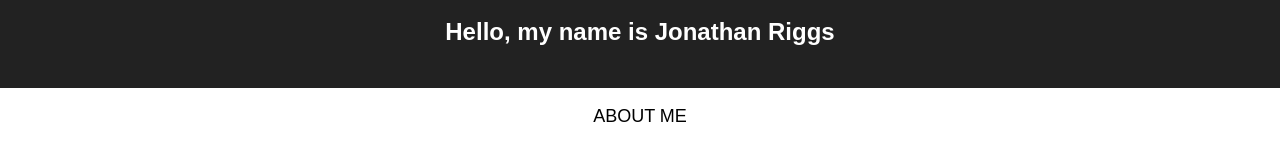
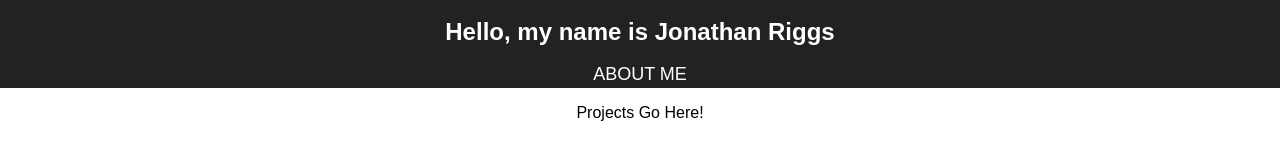
Before and after one commit to ETS-ReactNative1/Portfolio-3, a React app: page / in a window 1280 px wide. Shown: the part 102-262 px from the top of the page. Built offline with nearby package versions, Linux system fonts and the light colour scheme.

Commit message:
broke some of the starting content into comonents, and separated style sheets

```diff
--- a/src/components/about-me.js
+++ b/src/components/about-me.js
@@ -0,0 +1,10 @@
+import React, { Component } from 'react';
+import '../styles/about-me.css';
+
+class AboutMe extends Component {
+  render() {
+    return <p className="about-me-intro">ABOUT ME</p>;
+  }
+}
+
+export default AboutMe;
--- a/src/components/portfolio-header.js
+++ b/src/components/portfolio-header.js
@@ -1,4 +1,7 @@
 import React, { Component } from 'react';
+
+import AboutMe from '../components/about-me';
+
 import logo from '../images/JR-logo.png';
 import '../styles/portfolio-header.css';
 
@@ -8,6 +11,9 @@ class PortfolioHeader extends Component {
       <header role="banner" className="portfolio-header">
         <img src={logo} className="portfolio-logo" alt="logo" />
         <h1 className="portfolio-title">Hello, my name is Jonathan Riggs</h1>
+        <nav className="portfolio-header-nav">
+          <AboutMe />
+        </nav>
       </header>
     );
   }
--- a/src/components/portfolio.js
+++ b/src/components/portfolio.js
@@ -1,5 +1,8 @@
 import React, { Component } from 'react';
+
 import PortfolioHeader from '../components/portfolio-header';
+import ProjectSection from '../components/project-section';
+
 import '../styles/portfolio.css';
 
 class Portfolio extends Component {
@@ -8,7 +11,7 @@ class Portfolio extends Component {
       <div className="portfolio">
         <PortfolioHeader />
         <main role="main" className="portfolio-main">
-          <p className="portfolio-intro">ABOUT ME</p>
+          <ProjectSection />
         </main>
       </div>
     );
--- /dev/null
+++ b/src/components/project-section.js
@@ -0,0 +1,10 @@
+import React, { Component } from 'react';
+import '../styles/project-section.css';
+
+class ProjectSection extends Component {
+  render() {
+    return <p> Projects Go Here!</p>;
+  }
+}
+
+export default ProjectSection;
--- a/src/styles/about-me.css
+++ b/src/styles/about-me.css
@@ -0,0 +1,3 @@
+.about-me-intro {
+  font-size: large;
+}
--- a/src/styles/portfolio.css
+++ b/src/styles/portfolio.css
@@ -1,7 +1,3 @@
 .portfolio {
   text-align: center;
 }
-
-.portfolio-intro {
-  font-size: large;
-}
```
Also changed, not shown: package.json (+6 -1 lines), src/components/projects.js (deleted), src/styles/project-section.css (added), src/styles/projects.css (deleted), 1 other file.
